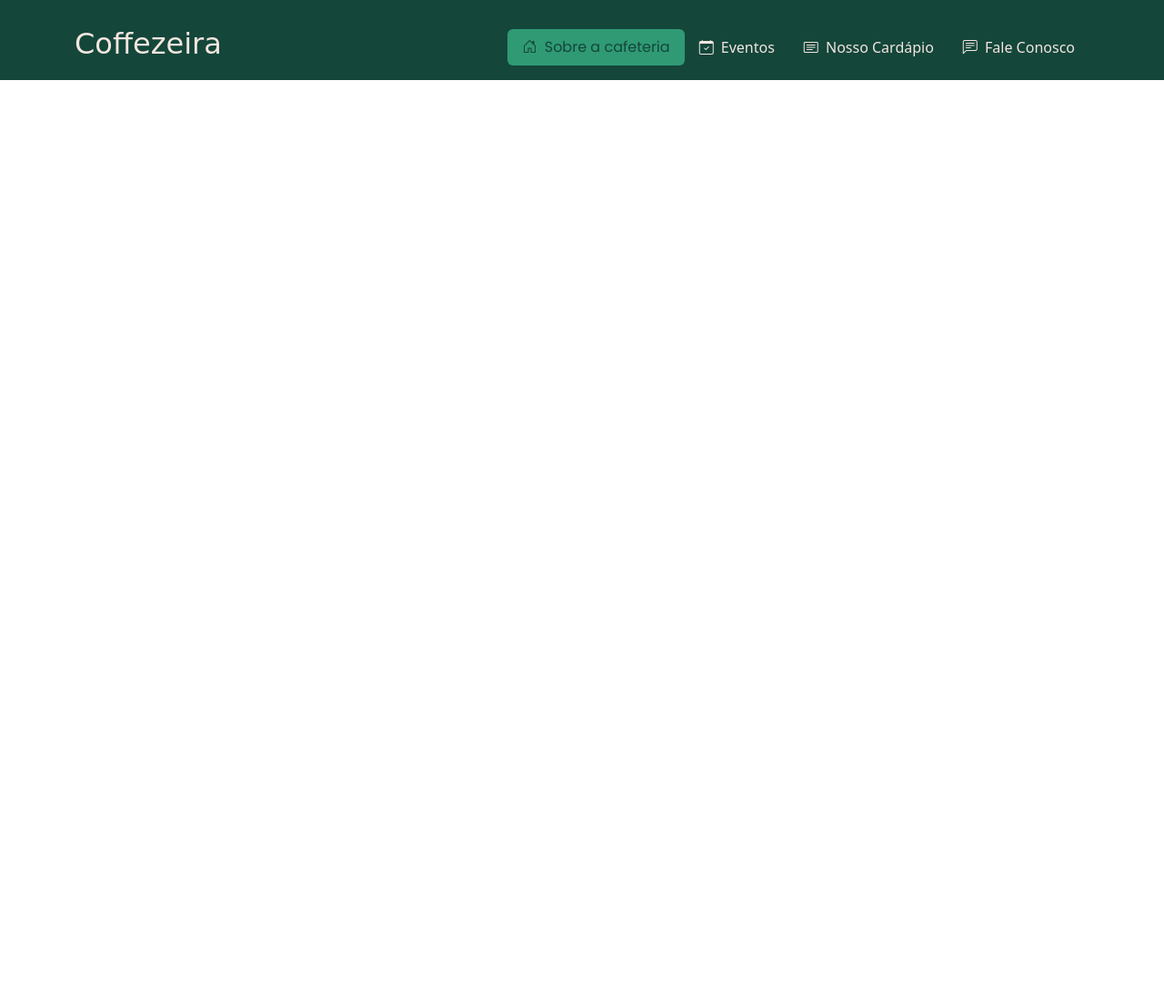
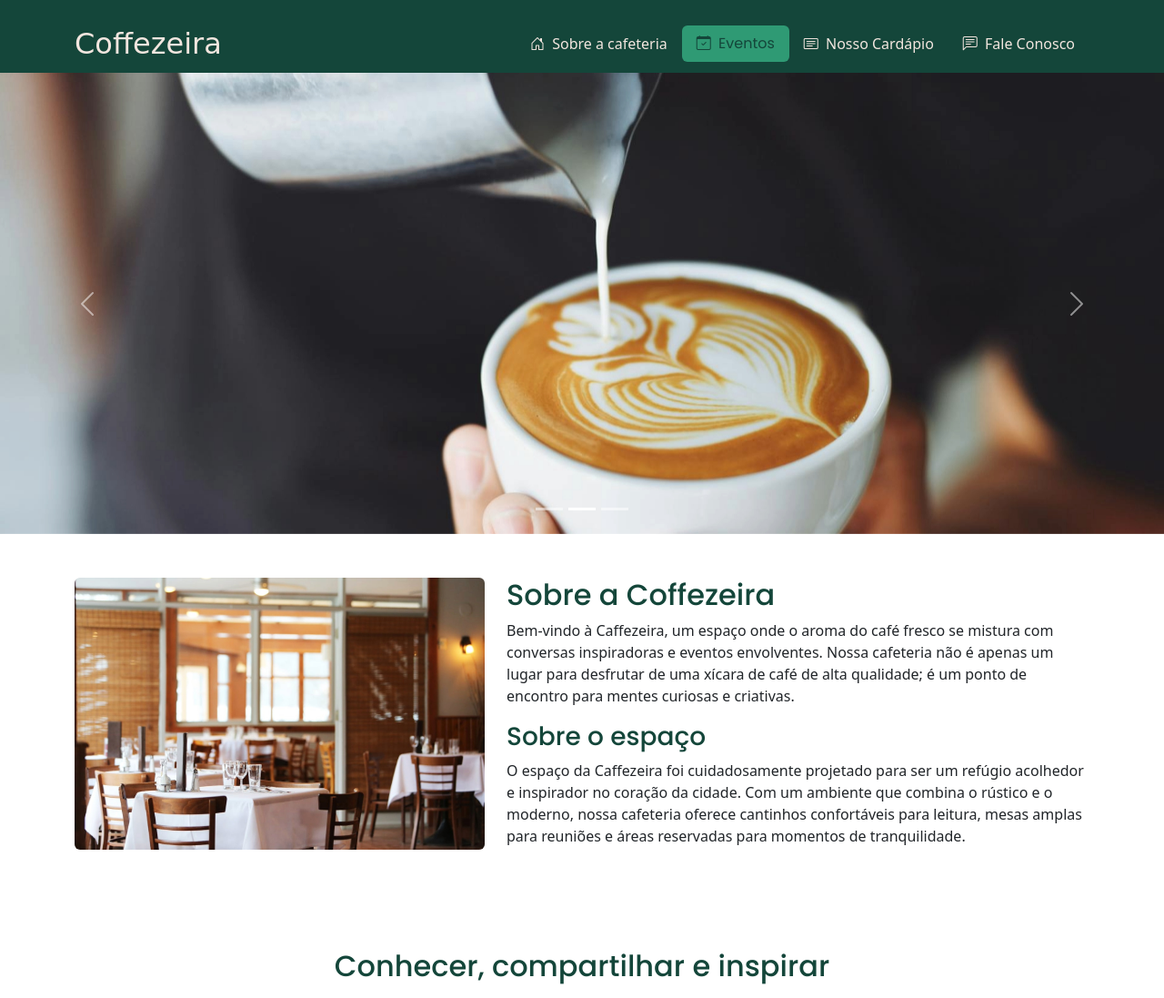
Before and after one commit to talirv/Coffezeira-Projeto3EBAC, a plain HTML site: page index.html in a window 1280 px wide. Shown: the top 1097 px of the page at 91% size. Before the commit the page ends 800 px from the top, so only its background shows below. Drawn offline with nearby package versions, Linux system fonts and the light colour scheme; a web font is replaced by a local one.

Commit message:
Adicionando seções, imagens e texto

```diff
--- a/index.html
+++ b/index.html
@@ -9,19 +9,22 @@
 </head>
 
 <body>
-<header class="navbar navar-expand-lg sticky-top pt-4">
+<header class="navbar navbar-expand-lg sticky-top pt-4" id="cabecalho">
   <div class="container">
-    <h1 class="navbar-brand">Coffezeira</h1>
-    <nav>
-      <ul class="nav nav-pills">
+    <h1 class="navbar-brand m-0">Coffezeira</h1>
+    <button class="navbar-toggler" data-bs-toggle="collapse" data-bs-target="#menu-navegacao" >
+      <span class="navbar-toggler-icon "></span>
+    </button>
+    <nav class="navbar-collapse collapse justify-content-end" id="menu-navegacao">
+      <ul class="nav nav-pills d-block d-md-flex ">
         <li class="nav-item ">
-          <a href="#" class="nav-link active">
+          <a href="#sobre" class="nav-link">
               <i class="bi bi-house-door me-1"></i>
             Sobre a cafeteria
           </a>
         </li>
         <li class="nav-item ">
-          <a href="#" class="nav-link">
+          <a href="#eventos" class="nav-link">
             <i class="bi bi-calendar-check me-1"></i>
             Eventos
           </a>
@@ -44,6 +47,89 @@
 
 </header>
 
+<div data-bs-spy="scroll" data-bs-target="cabecalho">
+  <section id="sobre">
+    <div class="carousel slide" data-bs-ride="carousel" id="carousel">
+      <div class="carousel-inner">
+        <div class="carousel-item active" data-bs-interval="3000">
+          <img src="/src/image/Slide  (1).jpg" class="w-100" alt="Foto do espaço interno">
+        </div>
+        <div class="carousel-item" data-bs-interval="3000">
+          <img src="/src/image/Slide  (2).jpg" class="w-100" alt="maquina de cafe" >
+        </div>
+        <div class="carousel-item" data-bs-interval="3000">
+          <img src="/src/image/Slide  (3).jpg" class="w-100" alt="copo de café">
+        </div>
+      </div>
+      <button class="carousel-control-prev" type="button" data-bs-target="#carousel" data-bs-slide="prev">
+        <span class="carousel-control-prev-icon"></span>
+      </button>
+      <button class="carousel-control-next" type="button" data-bs-target="#carousel" data-bs-slide="next">
+        <span class="carousel-control-next-icon"></span>
+      </button>
+      <div class="carousel-indicators">
+        <button type="button" data-bs-target="#carousel" class="active" data-bs-slide-to="0"></button>
+        <button type="button" data-bs-target="#carousel" data-bs-slide-to="1"></button>
+        <button type="button" data-bs-target="#carousel" data-bs-slide-to="2"></button>
+      </div>
+    </div>
+
+   <div class="pt-5 pb-5">
+    <div class="container">
+      <div class="row">
+        <div class="col-md-5">
+          <img src="/src/image/cofeteria_interna.jpg" alt="foto da cafeteria" class="b-block w-100 rounded" >
+        </div>
+        <div class="col-md-7">
+          <h2 class="section-title">Sobre a Coffezeira</h2>
+          <p> Bem-vindo à Caffezeira, um espaço onde o aroma do café fresco se mistura com conversas inspiradoras e eventos envolventes. Nossa cafeteria não é apenas um lugar para desfrutar de uma xícara de café de alta qualidade; é um ponto de encontro para mentes curiosas e criativas.
+          <h3 class="section-title">Sobre o espaço</h3>
+          <p>
+            O espaço da Caffezeira foi cuidadosamente projetado para ser um refúgio acolhedor e inspirador no coração da cidade. Com um ambiente que combina o rústico e o moderno, nossa cafeteria oferece cantinhos confortáveis para leitura, mesas amplas para reuniões e áreas reservadas para momentos de tranquilidade.
+          </p>
+        </div>
+
+      </div>
+    </div>
+   </div>
+  </section>
+
+  <section id="eventos" class="pt-5 pb-5">
+    <div class="container">
+      <div class="row">
+        <h2 class="section-title text-center pb-3">Conhecer, compartilhar e inspirar</h2>
+      </div>
+      <div class="row">
+        <div class="col-md-4">
+          <img src="/src/image/Evento 1.jpg" alt="" class="d-block w-100 rounded mb-2">
+          <h3 class="section-title fs-4">
+            <i class="bi bi-book"></i>
+             Clube do Livro
+          </h3>
+          <p>Participe das nossas aconchegantes sessões do clube do livro, onde leitores de todos os gêneros se reúnem para discutir suas últimas leituras, compartilhar insights e explorar novos horizontes literários. Seja você um leitor experiente ou iniciante, nossa comunidade te acolhe.</p>
+        </div>
+        <div class="col-md-4">
+          <img src="/src/image/Evento 2.jpg" alt="" class="d-block w-100 rounded mb-2">
+          <h3 class="section-title fs-4">
+            <i class="bi bi-people"></i>
+            Networking Coffezeira
+          </h3>
+          <p>Conecte-se com outros freelancers em um ambiente descontraído. Nossos eventos de networking oferecem o espaço perfeito para trocar ideias, colaborar em projetos e expandir sua rede profissional, enquanto desfruta de uma xícara do nosso melhor café.</p>
+        </div>
+        <div class="col-md-4">
+          <img src="/src/image/Evento 3.jpg" alt="" class="d-block w-100 rounded mb-2">
+          <h3 class="section-title fs-4">
+            <i class="bi bi-cake2"></i>
+            Workshops de Bolos
+          </h3>
+          <p>Aprenda a arte de fazer bolos com nossos workshops práticos. Perfeito para iniciantes e entusiastas, nossos instrutores experientes te guiarão em cada etapa, desde a mistura dos ingredientes até a decoração da sua obra-prima. </p>
+        </div>
+      </div>
+    </div>
+  </section>
+</div>
+
+
 
 
 
--- a/src/css/main.css
+++ b/src/css/main.css
@@ -28,3 +28,13 @@ font-family: "Poppins", sans-serif;
 .navbar-brand:hover{
   color:#F2E6DF;
 }
+
+
+.navbar-toggler {
+  background-color: #2f9a74;
+}
+
+.section-title {
+  font-family:"Poppins", sans-serif;
+  color: #14463a;
+}
```
Also changed, not shown: src/image/Slide  (1).jpg (added), src/image/Slide  (2).jpg (added), src/image/Slide  (3).jpg (added), src/image/cofeteria_interna.jpg (added), 3 other files.
